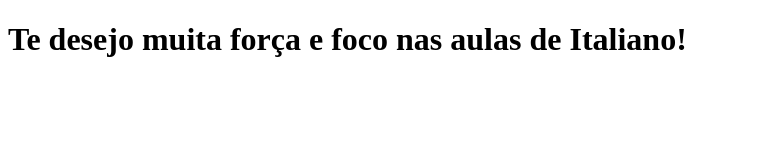
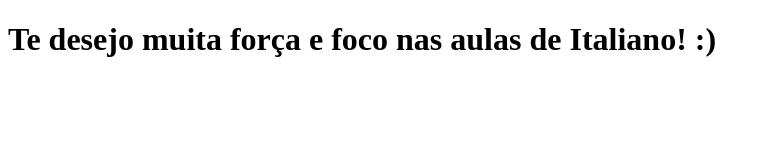
Before and after one commit to hiltongp/clone-tabnews, a Next.js app: page / in a window 1280 px wide. Shown: the top 160 px of the page, without its empty margins (0-770 px from the left). Built offline with nearby package versions, Linux system fonts and the light colour scheme.

Commit message:
modifica a frase

```diff
--- a/pages/index.js
+++ b/pages/index.js
@@ -1,5 +1,5 @@
 function Home() {
-    return <h1>Te desejo muita força e foco nas aulas de Italiano!</h1>
+    return <h1>Te desejo muita força e foco nas aulas de Italiano! :)</h1>
 }
 
 export default Home;
```
